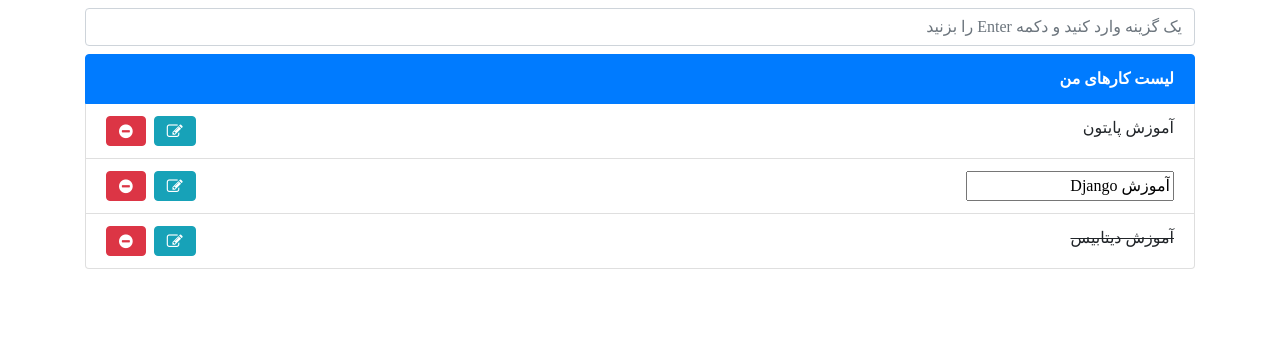
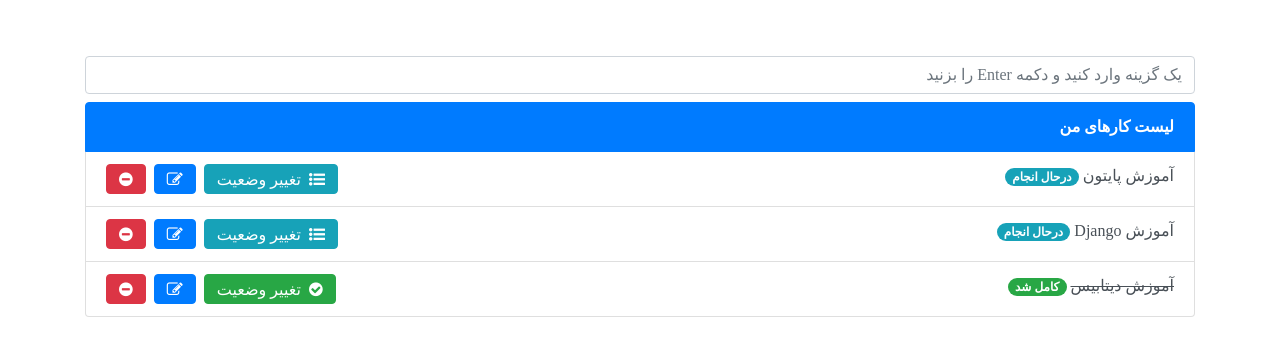
Before and after one commit to mejomba/Vuejs-todolist, a plain HTML site: page index.html in a window 1280 px wide. Drawn offline with nearby package versions, Linux system fonts and the light colour scheme; a web font is replaced by a local one.

Commit message:
complete

```diff
--- a/index.html
+++ b/index.html
@@ -10,7 +10,7 @@
 </head>
 <body>
 
-	<div class="container">
+	<div class="container my-5">
 		<div class='row'>
 			<div class="col">
 				<div id="app">
@@ -19,11 +19,18 @@
 						<div class="list-group-item list-group-item-action active text-bold">لیست کارهای من</div>
 
 
-						<div v-for="todo in todos" class="list-group-item">
-							<input v-if="todo.edit" type="text" :value="todo.title" class=""></input>
-							<span v-else :class="todo.complete ? 'task-done' : '' " @click="completeTask">{{todo.title}}</span>
-							<button class=" btn btn-danger fa fa-minus-circle float-left mr-2"></button>
-							<button class="btn btn-info fa fa-edit float-left"></button>
+						<div v-for="todo, index in todos" class="list-group-item list-group-item-action" >
+							<input v-if="todo.edit" type="text" :value="todo.title" @keyup.enter="updateTodo(index, todo.title)" v-model="todo.title"></input>
+							<span v-else :class="todo.complete ? 'task-done' : '' ">{{todo.title}}</span>
+
+							<button class=" btn btn-danger fa fa-minus-circle float-left mr-2" @click="deleteTask(index)"></button>
+							<button class="btn btn-primary fa fa-edit float-left" @click="editTask(index)"></button>
+
+							<button class="btn btn-success float-left ml-2 fa fa-check-circle"  @click="completeTask(index)" v-if=todo.complete><span class="mr-2">تغییر وضعیت </span></button>
+							<button class="btn btn-info float-left ml-2 fa fa-list-ul" @click="completeTask(index)" v-else><span class="mr-2">تغییر وضعیت</span></button>
+
+							<span v-if="todo.complete" class="badge badge-pill badge-success">کامل شد</span>
+							<span v-else class="badge badge-pill badge-info">درحال انجام</span>
 						</div>
 
 
--- a/vue.js
+++ b/vue.js
@@ -9,7 +9,7 @@ var app = new Vue({
 			},
 			{
 				title: 'آموزش Django',
-				edit: true,
+				edit: false,
 				complete: false,
 			},
 			{
@@ -32,8 +32,24 @@ var app = new Vue({
 			this.newTodo = ''
 		},
 
-		completeTask(){
-			this.todos.complete = !this.todos.complete
+		completeTask(index){
+			this.todos[index].complete = !this.todos[index].complete
+		},
+
+		deleteTask(index){
+			this.todos.splice(index, 1)
+		},
+
+		editTask(index){
+			for (var i = this.todos.length - 1; i >= 0; i--) {
+				this.todos[i].edit = false
+			}
+			this.todos[index].edit = !this.todos[index].edit
+		},
+
+		updateTodo(index, title){
+			this.todos[index].title = title
+			this.todos[index].edit = false
 		}
 	}
 })
```
